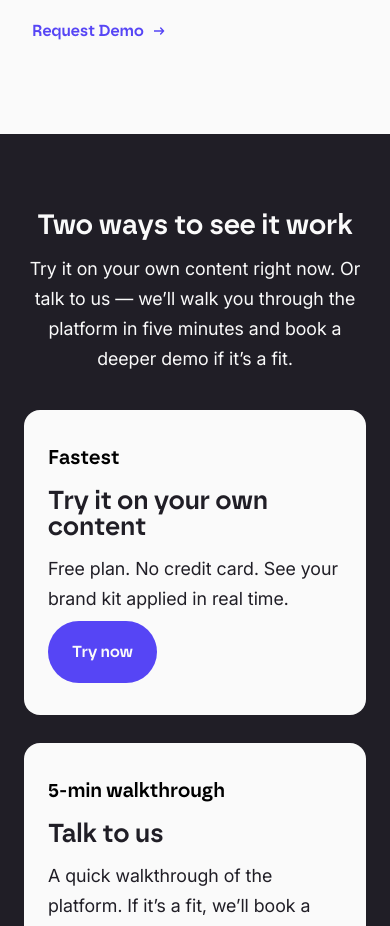
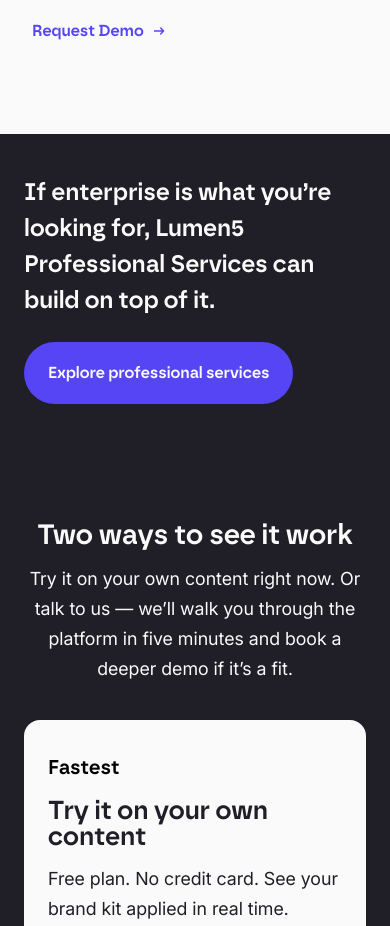
Before and after one commit to StryveDigital/lumen5, a React (Vite) app: page /lp3 in a window 390 px wide. Shown: the part 5200-6126 px from the top of the page. Built offline with nearby package versions, Linux system fonts and the light colour scheme.

Commit message:
adding professional services linkout/cta to enterprise page: LUM-195

```diff
--- a/src/pages/lp3/Page.tsx
+++ b/src/pages/lp3/Page.tsx
@@ -5,6 +5,7 @@
 import StatsModule from './StatsModule'
 import SecurityCompliance from './SecurityCompliance'
 import TwoCardCta from './TwoCardCta'
+import ProfessionalServicesCta from './ProfessionalServicesCta'
 import Footer from '../../shared/Footer'
 
 export default function Lp3() {
@@ -16,6 +17,7 @@
       <SmallCta />
       <StatsModule />
       <SecurityCompliance />
+      <ProfessionalServicesCta />
       <TwoCardCta />
       <Footer />
     </div>
--- /dev/null
+++ b/src/pages/lp3/ProfessionalServicesCta.tsx
@@ -0,0 +1,19 @@
+// LP3 — CTA strip pointing enterprise-scale needs to Lumen5 Professional Services
+import { CTA } from '../../shared/cta-urls';
+
+export default function ProfessionalServicesCta() {
+  return (
+    <div className="bg-[#201e26] flex flex-col xl:flex-row items-start xl:items-center justify-between gap-6 md:gap-12 px-6 md:px-16 py-10 md:py-16 w-full">
+      <p className="font-heading font-semibold text-[24px] leading-[36px] md:text-[36px] md:leading-[60px] text-[#fafafa] w-full max-w-[829px]">
+        If enterprise is what you&rsquo;re looking for, Lumen5 Professional Services can build on top of it.
+      </p>
+      <div className="flex flex-wrap gap-3 md:gap-5 items-center shrink-0">
+        <a href={CTA.professionalServices} className="bg-[#5645f5] flex items-center justify-center px-6 py-4 rounded-full hover:opacity-90 transition-opacity">
+          <span className="font-heading font-semibold text-[16px] leading-[30px] text-[#fafafa] whitespace-nowrap">
+            Explore professional services
+          </span>
+        </a>
+      </div>
+    </div>
+  );
+}
--- a/src/shared/cta-urls.ts
+++ b/src/shared/cta-urls.ts
@@ -6,9 +6,11 @@
 //     (Talk to sales/us points to demo per Ryan's decision — lumen5.com has no
 //     dedicated sales contact page.)
 //   - "Visit our trust center"                                          → trust
+//   - "Explore professional services"                                   → professionalServices
 
 export const CTA = {
-  signup: "https://lumen5.com/auth/signup/",
-  demo:   "https://lumen5.com/request-a-demo",
-  trust:  "https://lumen5.com/trust/",
+  signup:              "https://lumen5.com/auth/signup/",
+  demo:                "https://lumen5.com/request-a-demo",
+  trust:                "https://lumen5.com/trust/",
+  professionalServices: "https://ps.lumen5.com/",
 } as const;
```
